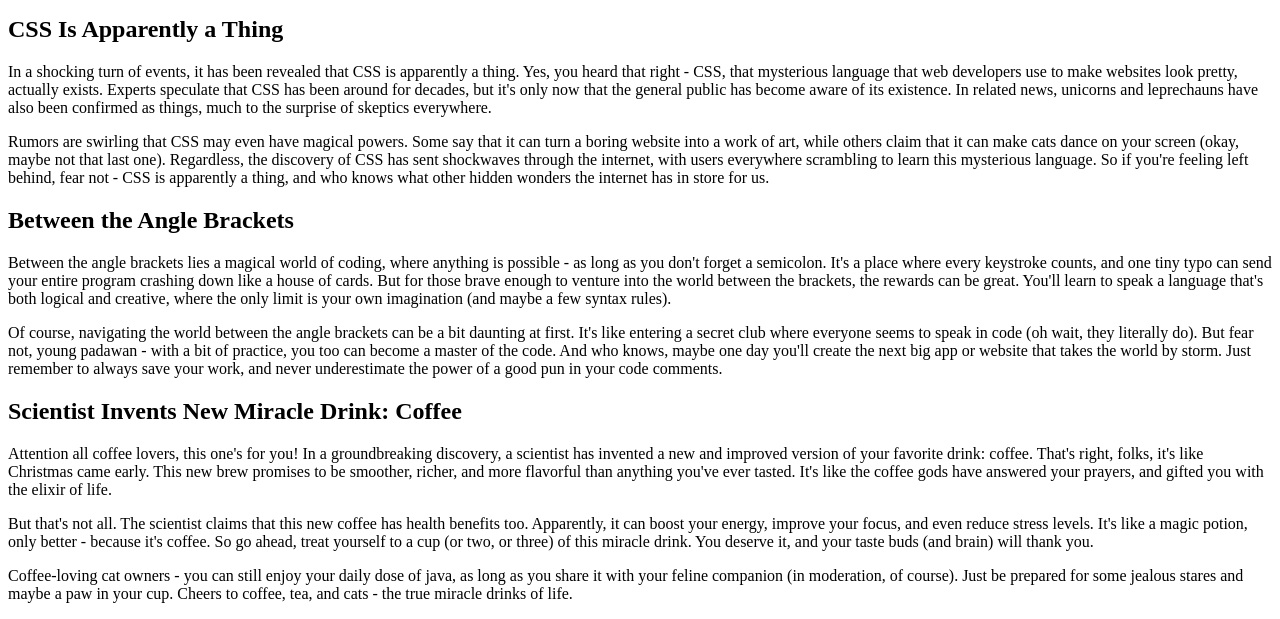
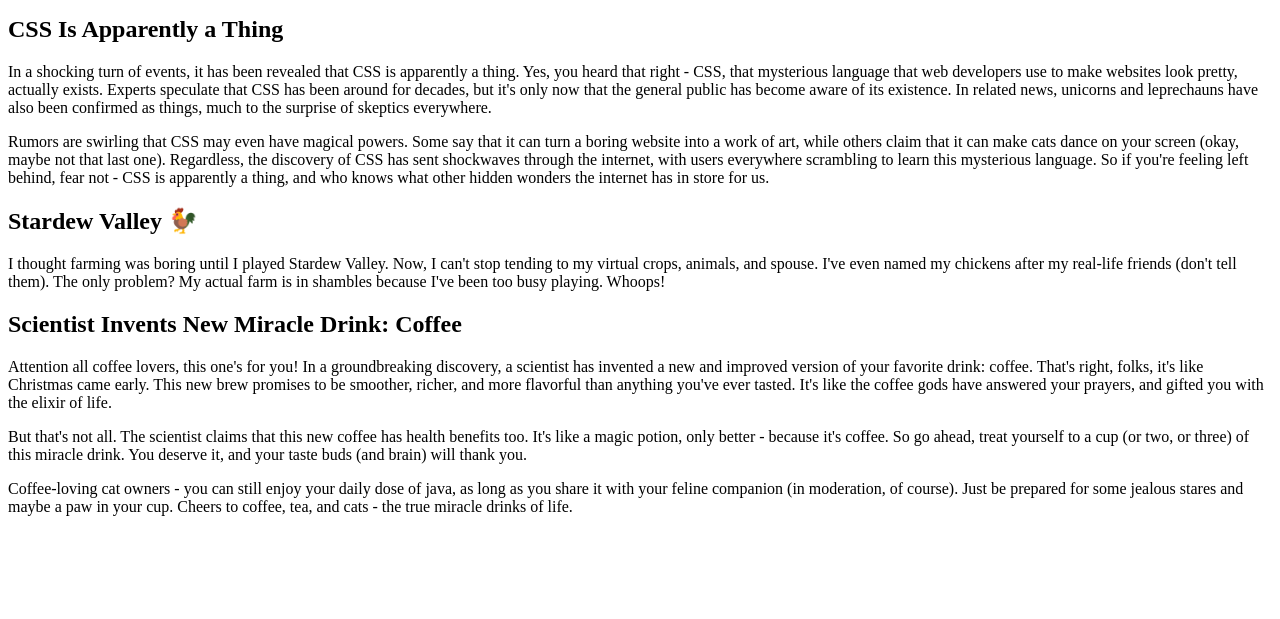
Before and after one commit to phuongv8/frontend-practice, a plain HTML site: page Newspaper-Layout/index.html in a window 1280 px wide. Shown: the part 823-1442 px from the top of the page. After the commit the page ends 1355 px from the top, so only its background shows below. Drawn offline with Linux system fonts and the light colour scheme.

Commit message:
Update article content

```diff
--- a/Newspaper-Layout/index.html
+++ b/Newspaper-Layout/index.html
@@ -99,26 +99,13 @@
       </article>
 
       <article class="story story-4">
-        <h2 class="article-title">Between the Angle Brackets</h2>
+        <h2 class="article-title">Stardew Valley &#128019;</h2>
         <p class="article-text">
-          Between the angle brackets lies a magical world of coding, where
-          anything is possible - as long as you don't forget a semicolon. It's a
-          place where every keystroke counts, and one tiny typo can send your
-          entire program crashing down like a house of cards. But for those
-          brave enough to venture into the world between the brackets, the
-          rewards can be great. You'll learn to speak a language that's both
-          logical and creative, where the only limit is your own imagination
-          (and maybe a few syntax rules).
-        </p>
-        <p class="article-text">
-          Of course, navigating the world between the angle brackets can be a
-          bit daunting at first. It's like entering a secret club where everyone
-          seems to speak in code (oh wait, they literally do). But fear not,
-          young padawan - with a bit of practice, you too can become a master of
-          the code. And who knows, maybe one day you'll create the next big app
-          or website that takes the world by storm. Just remember to always save
-          your work, and never underestimate the power of a good pun in your
-          code comments.
+          I thought farming was boring until I played Stardew Valley. Now, I
+          can't stop tending to my virtual crops, animals, and spouse. I've even
+          named my chickens after my real-life friends (don't tell them). The
+          only problem? My actual farm is in shambles because I've been too busy
+          playing. Whoops!
         </p>
       </article>
 
@@ -136,11 +123,10 @@
         </p>
         <p class="article-text">
           But that's not all. The scientist claims that this new coffee has
-          health benefits too. Apparently, it can boost your energy, improve
-          your focus, and even reduce stress levels. It's like a magic potion,
-          only better - because it's coffee. So go ahead, treat yourself to a
-          cup (or two, or three) of this miracle drink. You deserve it, and your
-          taste buds (and brain) will thank you.
+          health benefits too. It's like a magic potion, only better - because
+          it's coffee. So go ahead, treat yourself to a cup (or two, or three)
+          of this miracle drink. You deserve it, and your taste buds (and brain)
+          will thank you.
         </p>
         <p class="article-text">
           Coffee-loving cat owners - you can still enjoy your daily dose of
```
